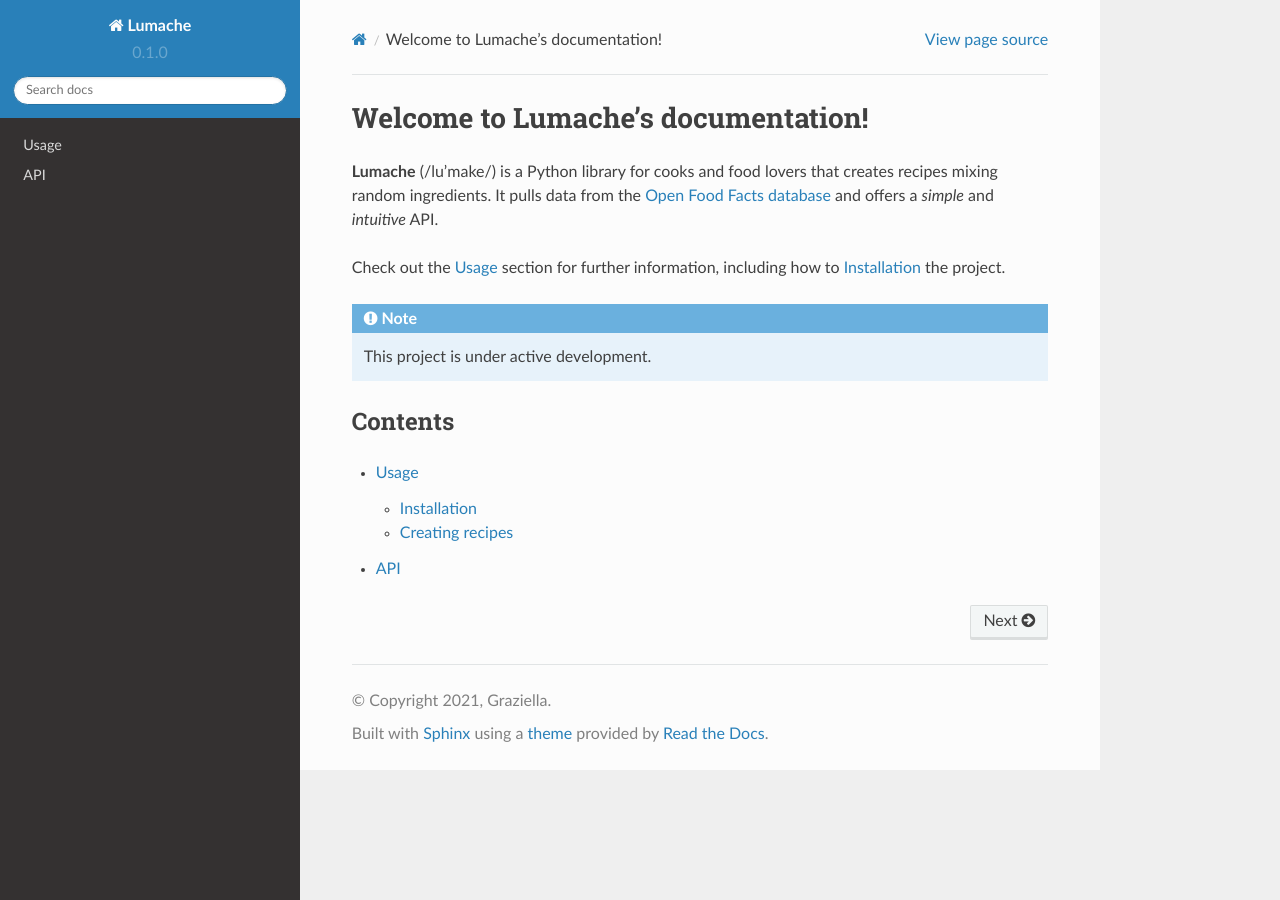
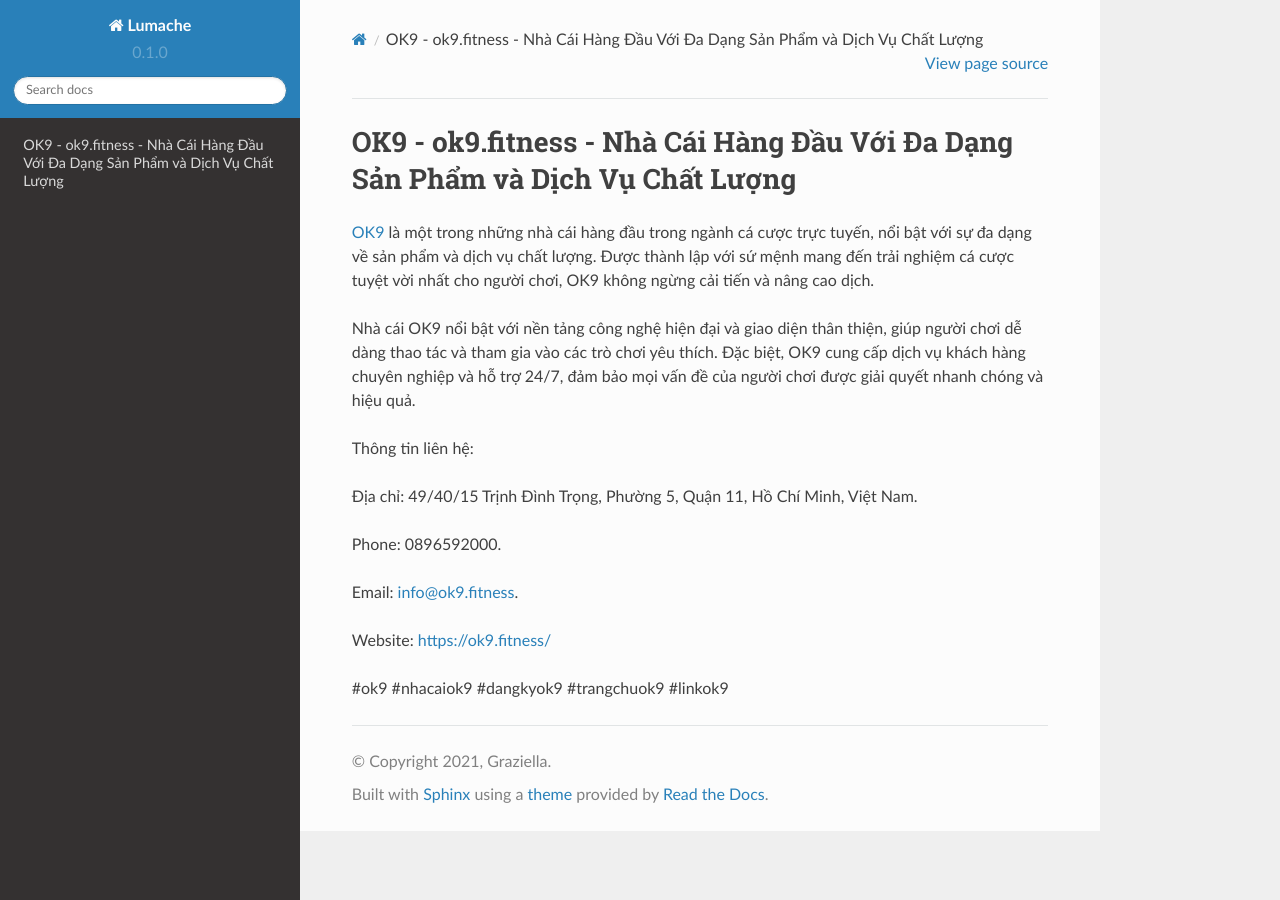
Before and after one commit to juniorhodge8/ok9fitness, a Sphinx documentation site: the page built from docs/source/index.rst, in a window 1280 px wide. Built offline with Sphinx 7.4.7 and the Read the Docs theme 2.0.0, drawn with Linux system fonts in a browser that asks for light colours.

Commit message:
Update index.rst

```diff
--- a/docs/source/index.rst
+++ b/docs/source/index.rst
@@ -1,22 +1,18 @@
-Welcome to Lumache's documentation!
+OK9 - ok9.fitness - Nhà Cái Hàng Đầu Với Đa Dạng Sản Phẩm và Dịch Vụ Chất Lượng
 ===================================
 
-**Lumache** (/lu'make/) is a Python library for cooks and food lovers
-that creates recipes mixing random ingredients.
-It pulls data from the `Open Food Facts database <https://world.openfoodfacts.org/>`_
-and offers a *simple* and *intuitive* API.
+`OK9 <https://ok9.fitness/>`_ là một trong những nhà cái hàng đầu trong ngành cá cược trực tuyến, nổi bật với sự đa dạng về sản phẩm và dịch vụ chất lượng. Được thành lập với sứ mệnh mang đến trải nghiệm cá cược tuyệt vời nhất cho người chơi, OK9 không ngừng cải tiến và nâng cao dịch.
 
-Check out the :doc:`usage` section for further information, including
-how to :ref:`installation` the project.
+Nhà cái OK9 nổi bật với nền tảng công nghệ hiện đại và giao diện thân thiện, giúp người chơi dễ dàng thao tác và tham gia vào các trò chơi yêu thích. Đặc biệt, OK9 cung cấp dịch vụ khách hàng chuyên nghiệp và hỗ trợ 24/7, đảm bảo mọi vấn đề của người chơi được giải quyết nhanh chóng và hiệu quả.
 
-.. note::
+Thông tin liên hệ:
 
-   This project is under active development.
+Địa chỉ: 49/40/15 Trịnh Đình Trọng, Phường 5, Quận 11, Hồ Chí Minh, Việt Nam.
 
-Contents
---------
+Phone: 0896592000.
 
-.. toctree::
+Email: info@ok9.fitness.
 
-   usage
-   api
+Website: https://ok9.fitness/
+
+#ok9 #nhacaiok9 #dangkyok9 #trangchuok9 #linkok9
```
